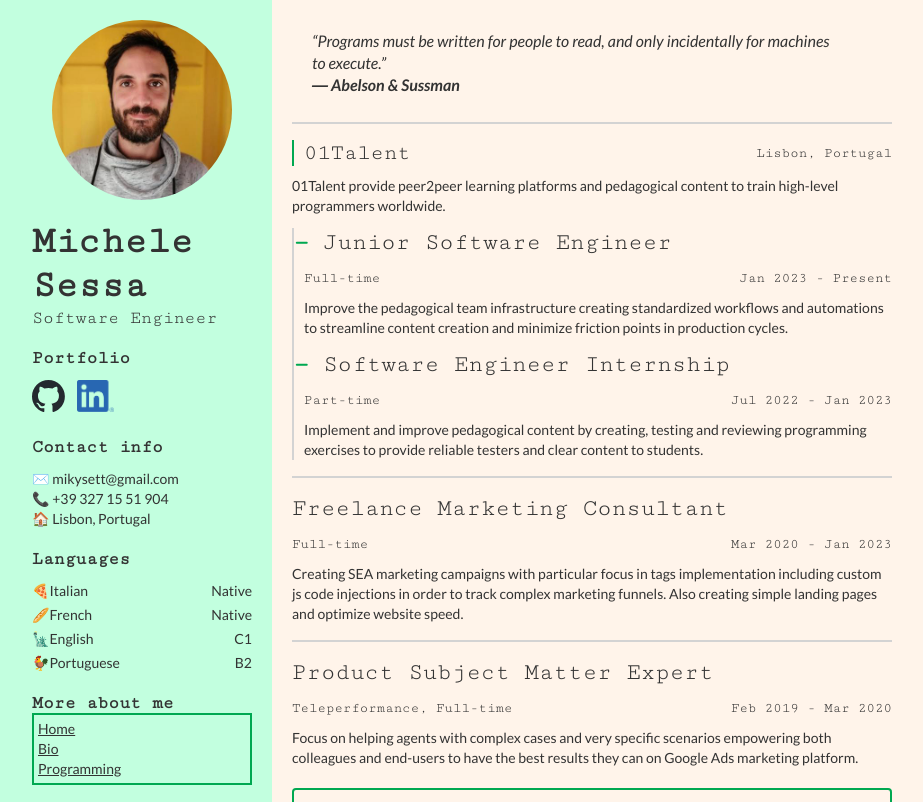
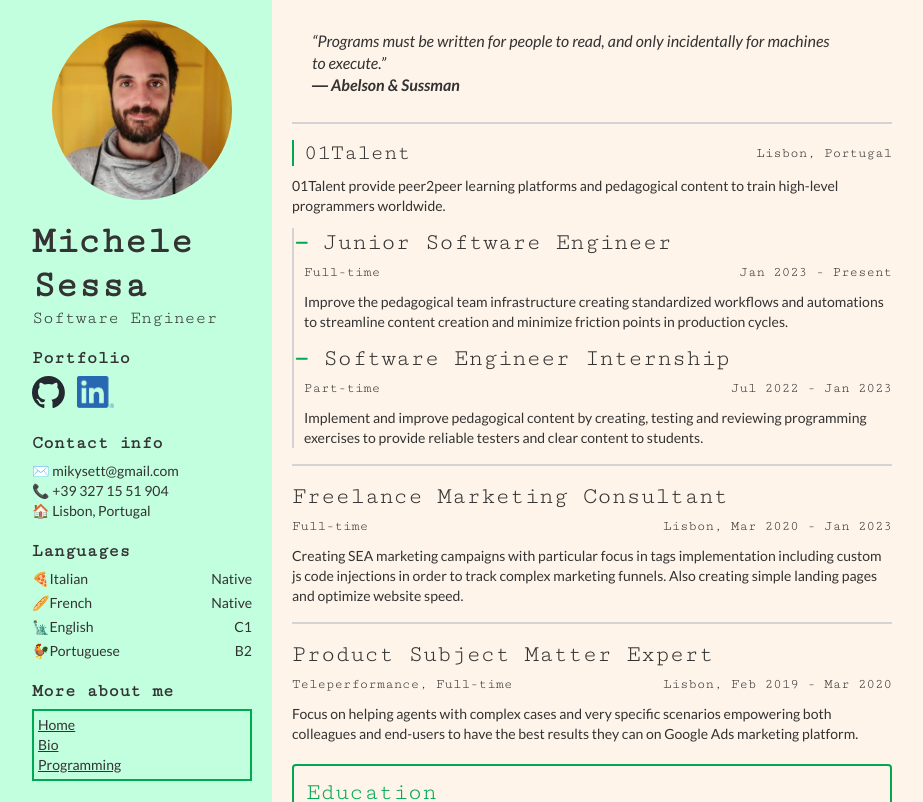
Before and after one commit to mikysett/another_cv, a Vue app in the folder cv-frontend/: page / in a window 1280 px wide. Shown: the top 802 px of the page, without its empty margins (112-1035 px from the left). Built offline with nearby package versions, Linux system fonts and the light colour scheme.

Commit message:
feat: add header structure for bio and programming

```diff
--- a/cv-frontend/src/components/MainMenu.vue
+++ b/cv-frontend/src/components/MainMenu.vue
@@ -96,12 +96,11 @@
   font-family: "Cutive Mono", monospace;
   font-size: 18px;
   font-weight: bold;
-  margin-bottom: 12px;
+  margin-bottom: 8px;
 }
 
 .menu-title {
   margin-top: 20px;
-  margin-bottom: 0;
 }
 
 .portfolio-img {
--- a/cv-frontend/src/views/BioView.vue
+++ b/cv-frontend/src/views/BioView.vue
@@ -1,12 +1,26 @@
 <template>
   <div class="main-container">
-BIO
+    <div class="header-container">
+      <h1>Bio</h1>
+      <div class="header-btn-container">
+        <router-link to="/">Back to Home</router-link>
+      </div>
+    </div>
+    <Separator />
+    <div class="long-description">
+
+    </div>
   </div>
 </template>
 
 <script>
+import Separator from '@/components/Separator.vue'
+
 export default {
-  name: 'BioView'
+  name: 'BioView',
+  components: {
+    Separator
+  }
 }
 </script>
 
--- a/cv-frontend/src/views/HomeView.vue
+++ b/cv-frontend/src/views/HomeView.vue
@@ -65,7 +65,7 @@
             <p>Full-time</p>
           </div>
           <div class="jh-right">
-            <p>Mar 2020 - Jan 2023</p>
+            <p>Lisbon, Mar 2020 - Jan 2023</p>
           </div>
         </div>
         <div class="description">
@@ -84,7 +84,7 @@
             <p>Teleperformance, Full-time</p>
           </div>
           <div class="jh-right">
-            <p>Feb 2019 - Mar 2020</p>
+            <p>Lisbon, Feb 2019 - Mar 2020</p>
           </div>
         </div>
         <div class="description">
@@ -161,7 +161,7 @@ export default {
   font-size: 24px;
   line-height: 30px;
   font-family: "Cutive Mono", monospace;
-  margin: 0 0 10px;
+  margin: 0 0 4px;
 }
 
 .sub-role-title::before {
--- a/cv-frontend/src/views/ProgrammingView.vue
+++ b/cv-frontend/src/views/ProgrammingView.vue
@@ -1,12 +1,23 @@
 <template>
   <div class="main-container">
-Programming
+    <div class="header-container">
+      <h1>Programming</h1>
+      <div class="header-btn-container">
+        <router-link to="/">Back to Home</router-link>
+      </div>
+    </div>
+    <Separator />
   </div>
 </template>
 
 <script>
+import Separator from '@/components/Separator.vue'
+
 export default {
-  name: 'ProgrammingView'
+  name: 'ProgrammingView',
+  components: {
+    Separator
+  }
 }
 </script>
 
```
